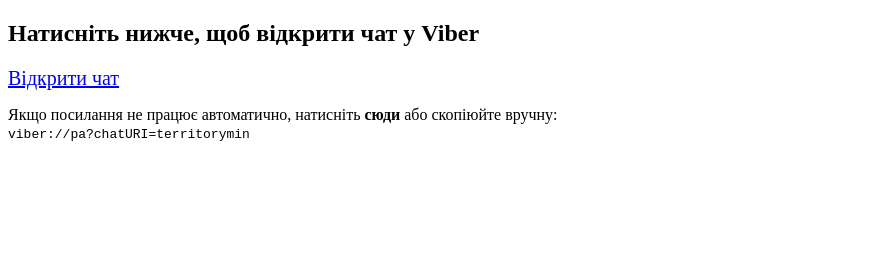
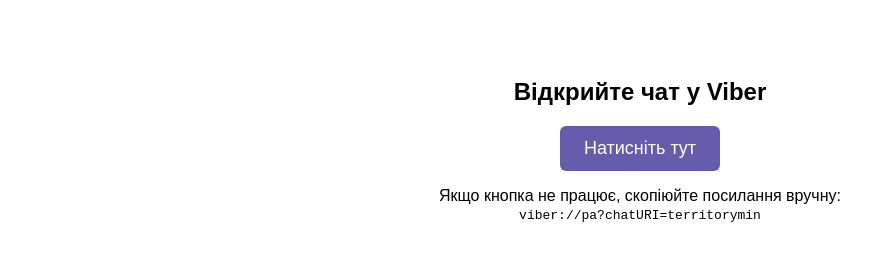
Before and after one commit to ClaimLife/viber-redirect, a plain HTML site: page index.html in a window 1280 px wide. Shown: the whole page, without its empty margins (0-895 px from the left). Drawn offline with Linux system fonts and the light colour scheme.

Commit message:
index.html

```diff
--- a/index.html
+++ b/index.html
@@ -1,13 +1,18 @@
 <!DOCTYPE html>
-<html>
+<html lang="uk">
   <head>
-    <meta charset="utf-8">
-    <title>Відкрити чат у Viber</title>
+    <meta charset="UTF-8">
+    <title>Чат у Viber</title>
   </head>
-  <body>
-    <h2>Натисніть нижче, щоб відкрити чат у Viber</h2>
-    <a href="viber://pa?chatURI=territorymin" style="font-size: 20px;">Відкрити чат</a>
-    <p>Якщо посилання не працює автоматично, натисніть <strong>сюди</strong> або скопіюйте вручну:<br>
+  <body style="font-family: Arial; text-align: center; padding-top: 50px;">
+    <h2>Відкрийте чат у Viber</h2>
+    <p>
+      <a href="viber://pa?chatURI=territorymin"
+         style="display: inline-block; padding: 12px 24px; background-color: #665cac; color: white; text-decoration: none; border-radius: 6px; font-size: 18px;">
+        Натисніть тут
+      </a>
+    </p>
+    <p>Якщо кнопка не працює, скопіюйте посилання вручну:<br>
     <code>viber://pa?chatURI=territorymin</code></p>
   </body>
 </html>
```
